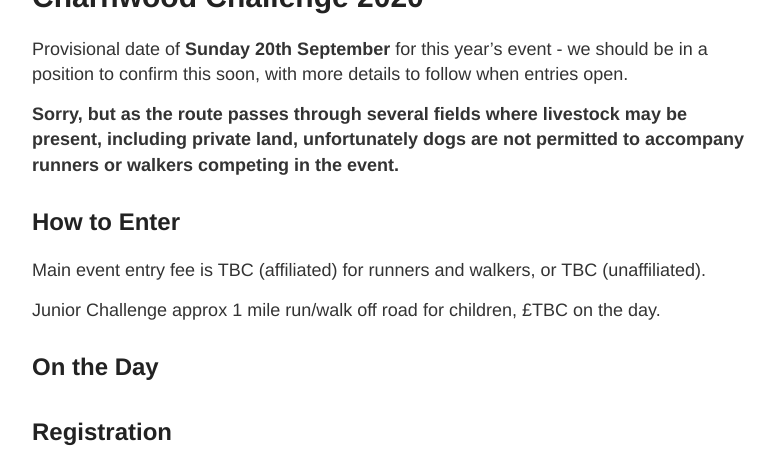
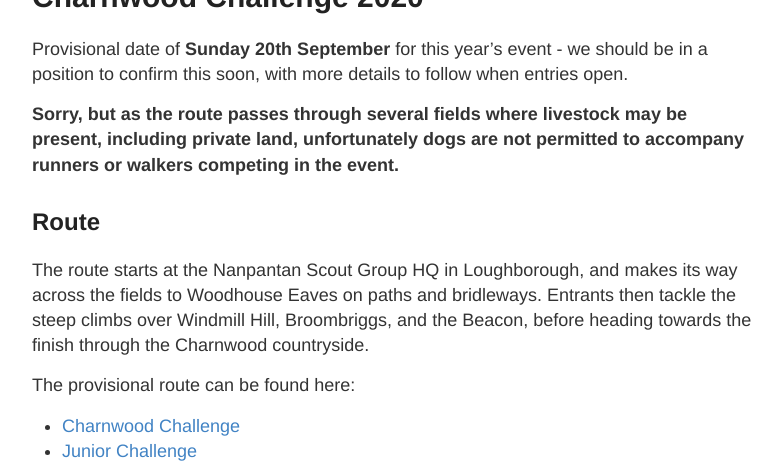
Before and after one commit to Charnwood-Challenge/Charnwood-Challenge.github.io, a Jekyll site: the page built from raceinformation.md, in a window 1280 px wide and 1400 px high, scrolled down 430 px. Shown: the top 471 px of the window, without its empty margins (248-1030 px from the left). Built offline with Jekyll 4.4.1, drawn with Linux system fonts in a browser that asks for light colours; some of the changed text lies outside the part shown.

Commit message:
Update raceinformation.md

```diff
--- a/raceinformation.md
+++ b/raceinformation.md
@@ -11,6 +11,27 @@
 Provisional date of **Sunday 20th September** for this year's event - we should be in a position to confirm this soon, with more details to follow when entries open.
 
 **Sorry, but as the route passes through several fields where livestock may be present, including private land, unfortunately dogs are not permitted to accompany runners or walkers competing in the event.**
+
+## Route
+
+The route starts at the Nanpantan Scout Group HQ in Loughborough, and makes its way across the fields to Woodhouse Eaves on paths and bridleways.  Entrants then tackle the steep climbs over Windmill Hill, Broombriggs, and the Beacon, before heading towards the finish through the Charnwood countryside.
+
+The provisional route can be found here:
+
+- [Charnwood Challenge](https://charnwoodchallenge.me/Leaflet/charnwoodchallenge/index.html)
+- [Junior Challenge](https://charnwoodchallenge.me/Leaflet/juniorchallenge/index.html)
+
+<div style="overflow:hidden;position:relative;"><div style="position:relative;width:100%;padding-top:56.25%;overflow:visible;"/><iframe name="plotaroute_map_662696" src="https://www.plotaroute.com/embedmap/662696?units=km&hills=show" style="position:absolute;top:0;left:0;bottom:0;right:0;width:100%; height:100%;" frameborder="0" scrolling="no" allowfullscreen webkitallowfullscreen mozallowfullscreen oallowfullscreen msallowfullscreen></iframe></div><p style="margin-top:8px;font-family:Helvetica Neue,Helvetica,arial;font-size:11px;">Route map for <a href="https://www.plotaroute.com/route/662696?units=km" target="_blank" title="View this route map on plotaroute.com">Charnwood Challenge</a> by <a href="https://www.plotaroute.com/userprofile/200033" target="_blank" title="View this person's profile on plotaroute.com">Toby Miles</a> on <a href="https://www.plotaroute.com" target="_blank" title="plotaroute.com - free route planner for walking, running, cycling and more">plotaroute.com</a></p>
+
+Maps of the confirmed route will be available for viewing at the Event HQ on the morning of the event.
+
+As the route is primarily on paths and tracks which may be muddy, rocky and steep, then off-road / trail running shoes with good grip are strongly recommended.
+
+The route will be partly marked, with signs at key points and tape streamers along the paths, together with marshals at key points.
+
+Marshalls will be positioned at road crossings to help ensure the safety of competitors, but please be aware that they are not permitted to stop traffic, just to indicate when it may be safe to cross.  Please be sure to follow any instructions given.
+
+Note that there are a few places on the route where there are nettles and brambles along the tracks and, while we have tidied up the worst of these, if this is likely to cause a problem we suggest that you wear long leg running tights, or trousers for the walkers.
 
 ## How to Enter
 
```
